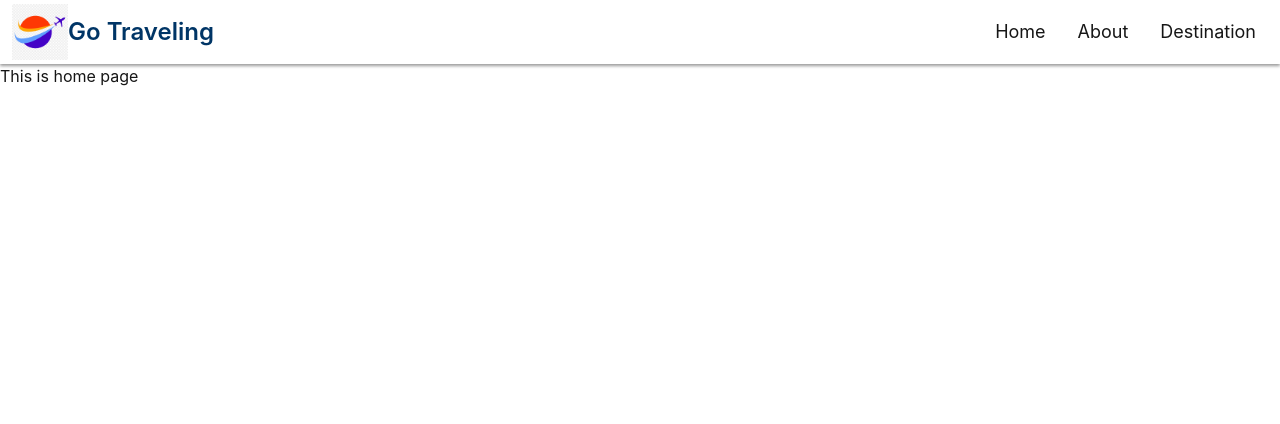
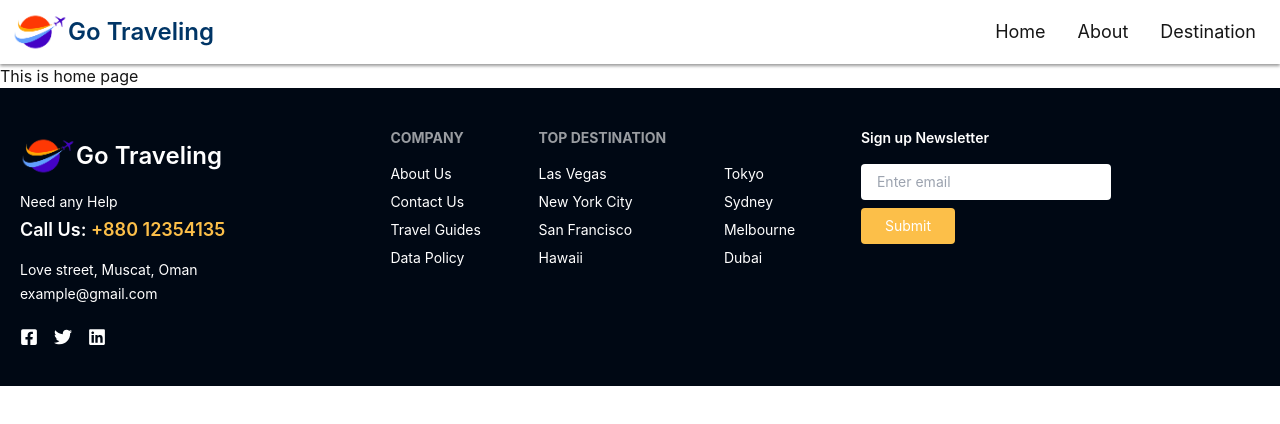
Before and after one commit to kowsar-mahmud-remon/Go-Traveling, a React (Create React App) app: page / in a window 1280 px wide. Shown: the top 424 px of the page. Built offline with nearby package versions, Linux system fonts and the light colour scheme.

Commit message:
added footer

```diff
--- a/package.json
+++ b/package.json
@@ -10,6 +10,7 @@
     "match-sorter": "^6.3.1",
     "react": "^18.2.0",
     "react-dom": "^18.2.0",
+    "react-icons": "^4.12.0",
     "react-router-dom": "^6.18.0",
     "react-scripts": "5.0.1",
     "sort-by": "^1.2.0",
--- a/src/layout/Main.js
+++ b/src/layout/Main.js
@@ -1,6 +1,7 @@
 import React from 'react';
 import { Outlet } from 'react-router-dom';
 import Navbar from '../pages/Navbar/Navbar';
+import Footer from '../pages/Footer/Footer';
 
 const Main = () => {
   return (
@@ -9,6 +10,7 @@ const Main = () => {
       <div>
         <Outlet></Outlet>
       </div>
+      <Footer></Footer>
     </div>
   );
 };
--- /dev/null
+++ b/src/pages/Footer/Footer.js
@@ -0,0 +1,66 @@
+import React from 'react';
+import logo from '../../assets/logo.png';
+import { FaFacebookSquare, FaTwitter, FaLinkedin } from "react-icons/fa";
+
+
+
+const Footer = () => {
+  return (
+    <div className="bg-accent text-white">
+      <div className='max-w-[1440px] mx-auto'>
+        <footer className="footer px-5 py-10 ">
+          <div className="">
+            <div className='flex items-center'>
+              <img className='h-14' src={logo} alt="" />
+              <p className='text-2xl font-semibold'>Go Traveling</p>
+            </div>
+            <div className="">
+              <p>Need any Help</p>
+              <p className='mt-1 text-lg font-semibold'>Call Us: <span className='text-[#fcbf49]'> +880 12354135</span></p>
+              <p className='mt-4 mb-1'>Love street, Muscat, Oman</p>
+              <p>example@gmail.com</p>
+            </div>
+
+            <div className="flex gap-4 text-lg mt-4">
+              <FaFacebookSquare />
+              <FaTwitter />
+              <FaLinkedin />
+
+
+            </div>
+          </div>
+          <div className="footer">
+            <div>
+              <span className="footer-title">Company</span>
+              <a href="/" className="link link-hover">About Us</a>
+              <a href="/" className="link link-hover">Contact Us</a>
+              <a href="/" className="link link-hover">Travel Guides</a>
+              <a href="/" className="link link-hover">Data Policy</a>
+            </div>
+            <div>
+              <span className="footer-title">Top Destination</span>
+              <a href="/" className="link link-hover">Las Vegas</a>
+              <a href="/" className="link link-hover">New York City</a>
+              <a href="/" className="link link-hover">San Francisco</a>
+              <a href="/" className="link link-hover">Hawaii</a>
+            </div>
+            <div>
+              <span className="footer-title mb-7"></span>
+              <a href="/" className="link link-hover">Tokyo</a>
+              <a href="/" className="link link-hover">Sydney</a>
+              <a href="/" className="link link-hover">Melbourne</a>
+              <a href="/" className="link link-hover">Dubai</a>
+            </div>
+          </div>
+          <div className="">
+            <p className='text-md font-semibold'>Sign up Newsletter</p>
+            <input className='py-2 px-4 rounded mt-2' type="text" name="" id="" placeholder='Enter email' />
+            <button className='rounded bg-[#fcbf49] py-2 px-6 '>Submit</button>
+          </div>
+        </footer>
+      </div>
+    </div>
+  );
+};
+
+export default Footer;
--- a/src/pages/Navbar/Navbar.js
+++ b/src/pages/Navbar/Navbar.js
@@ -19,7 +19,7 @@ const Navbar = () => {
   };
 
   return (
-    <div className='w-full  sticky top-0 z-10' style={navbarShadow}>
+    <div className='w-full bg-white  sticky top-0 z-10' style={navbarShadow}>
       <div className="max-w-[1440px] mx-auto navbar flex justify-between py-0" >
         <div className="navbar-start w-full">
           <div className="dropdown">
--- a/tailwind.config.js
+++ b/tailwind.config.js
@@ -9,7 +9,7 @@ module.exports = {
         mobiletheme: {
           primary: "#023e8a",
           secondary: "#003566",
-          accent: "#1FB2A6",
+          accent: "#000814",
           neutral: "#191D24",
           "base-100": "#FFFFFF",
         },
```
Also changed, not shown: src/assets/logo.png, 1 other file (tests, documents, lock files or other folders).
